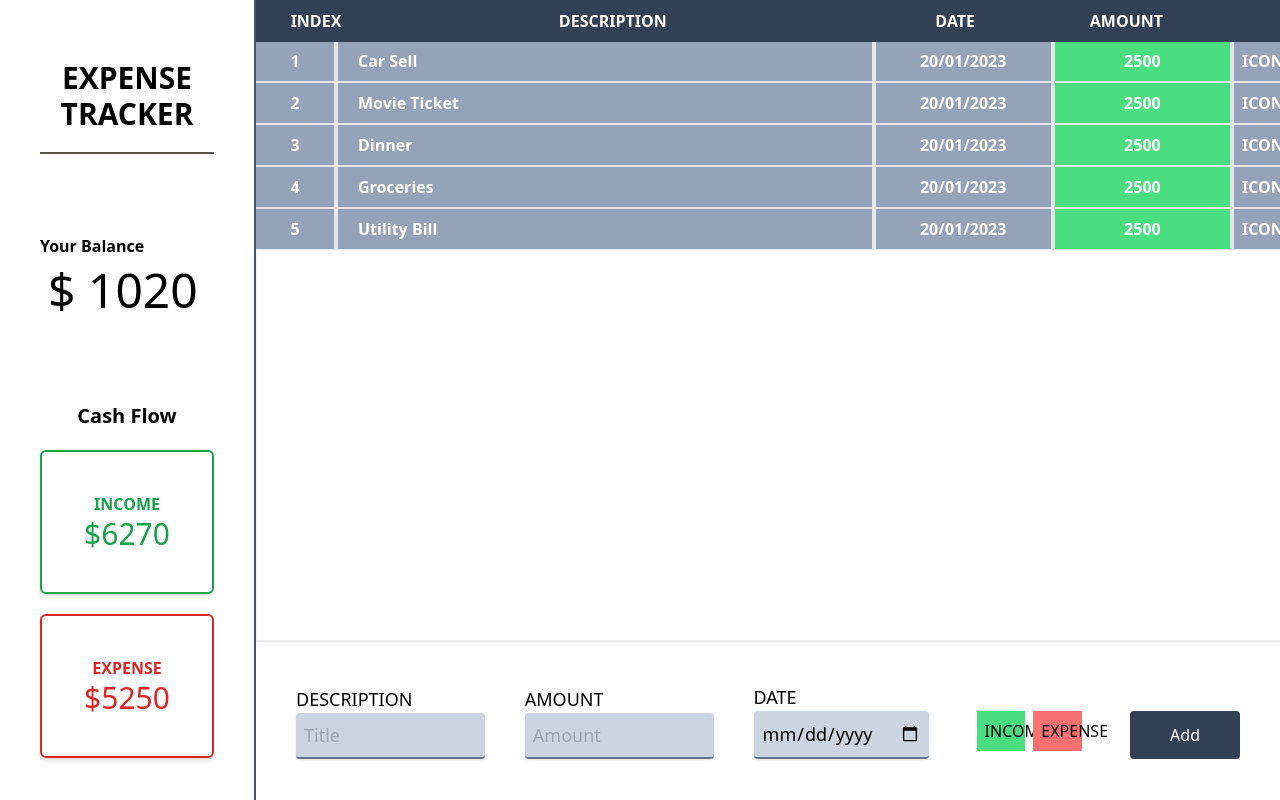
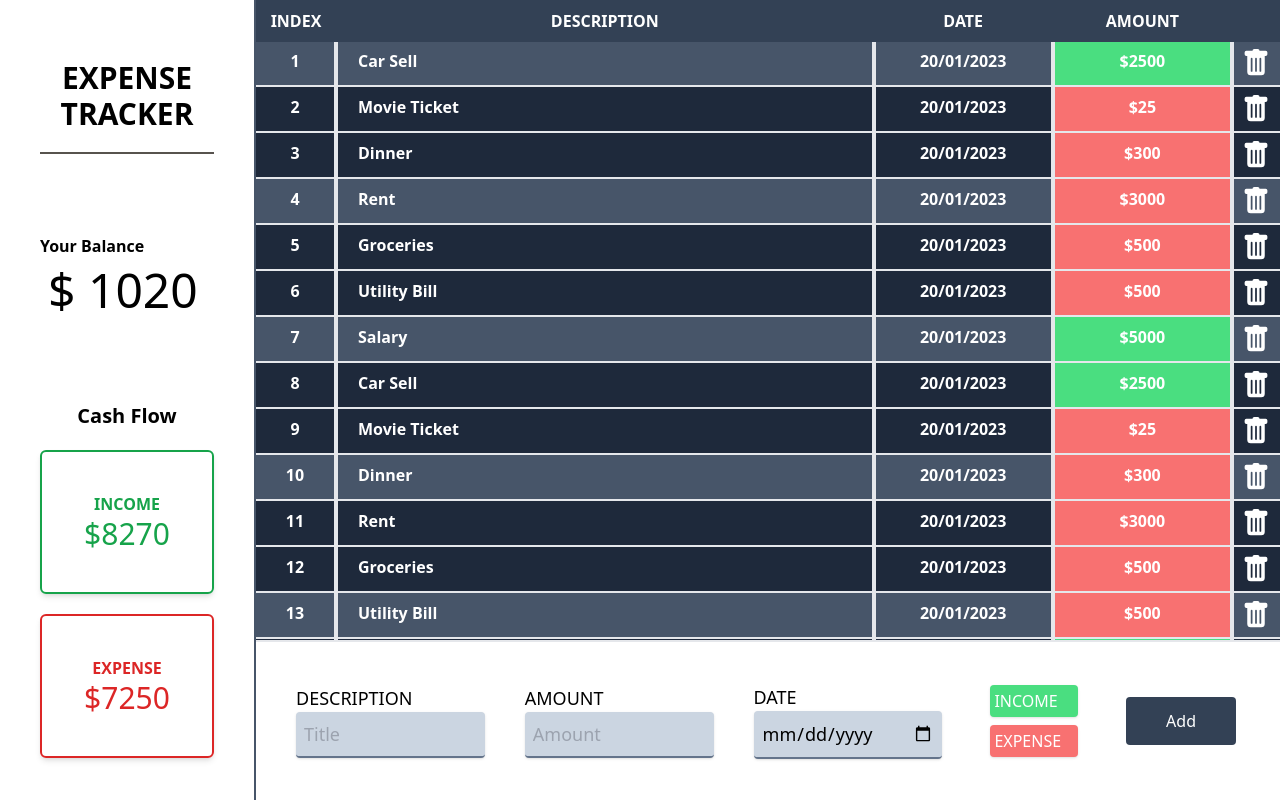
Before and after one commit to IsmayelAlam/practice_react, a React (Create React App) app in the folder expense_tracker/: page / in a window 1280 px wide. Built offline with nearby package versions, Linux system fonts and the light colour scheme.

Commit message:
add demo data

```diff
--- a/expense_tracker/package.json
+++ b/expense_tracker/package.json
@@ -6,8 +6,10 @@
     "@testing-library/jest-dom": "^5.16.5",
     "@testing-library/react": "^13.4.0",
     "@testing-library/user-event": "^13.5.0",
+    "nanoid": "^4.0.2",
     "react": "^18.2.0",
     "react-dom": "^18.2.0",
+    "react-icons": "^4.9.0",
     "react-scripts": "5.0.1",
     "web-vitals": "^2.1.4"
   },
@@ -36,7 +38,6 @@
     ]
   },
   "devDependencies": {
-    "tailwind-scrollbar": "^3.0.4",
     "tailwindcss": "^3.3.2"
   }
 }
--- a/expense_tracker/src/Components/AddExpense.js
+++ b/expense_tracker/src/Components/AddExpense.js
@@ -1,7 +1,7 @@
 export default function AddExpense() {
   return (
     <div className="col-start-2 col-end-6 flex items-center border-t-2 bg-white ">
-      <form className="w-full flex gap-10 items-end px-10">
+      <form className="w-full flex gap-10 items-center px-10">
         <div className="flex flex-col text-lg w-1/5 uppercase">
           <label htmlFor="name">description</label>
           <input
@@ -31,21 +31,32 @@ export default function AddExpense() {
             className="rounded p-2 border-b-2 border-slate-500 bg-slate-300 valid:border-green-400 shadow"
           />
         </div>
-        <div className="grid grid-cols-2 gap-2 uppercase p-2 ">
-          <label htmlFor="income" className="p-2 bg-green-400 ">
+        <div className="grid gap-2 uppercase p-2 ">
+          <label
+            htmlFor="income"
+            className="p-1 bg-green-400 rounded shadow text-white"
+          >
             income
+            <input
+              type="radio"
+              name="type"
+              id="income"
+              className="collapse	 checked:my-5"
+            />
           </label>
-          <input
-            type="radio"
-            name="type"
-            id="income"
-            className="hidden checked:bg-black"
-          />
 
-          <label htmlFor="expense" className="p-2 bg-red-400">
+          <label
+            htmlFor="expense"
+            className="p-1 bg-red-400 rounded shadow text-white"
+          >
             expense
+            <input
+              type="radio"
+              name="type"
+              id="expense"
+              className="collapse	 checked:my-5"
+            />
           </label>
-          <input type="radio" name="type" id="expense" className="hidden" />
         </div>
         <button
           type="submit"
--- a/expense_tracker/src/Components/History.js
+++ b/expense_tracker/src/Components/History.js
@@ -1,14 +1,15 @@
+import { BsFillTrashFill } from "react-icons/bs";
+import { nanoid } from "nanoid";
+
 export default function History() {
   const className =
     "grid grid-flow-col grid-cols-header text-center uppercase font-bold text-white";
 
   return (
     <div className="col-start-2 col-end-6 row-start-1 row-end-5 overflow-y-scroll overflow-x-hidden scrollbar relative">
-      <table class="border-collapse">
+      <table className="border-collapse">
         <thead>
-          <tr
-            className={`fixed w-4/5 z-10 bg-slate-700 py-2 px-5 ${className}`}
-          >
+          <tr className={`fixed w-4/5 z-10 bg-slate-700 py-2 ${className}`}>
             <th>index</th>
             <th>description</th>
             <th>date</th>
@@ -19,15 +20,26 @@ export default function History() {
 
         <tbody className="my-10 z-0 uppercase w-full bg-black font-bold absolute">
           {datas.map((data, i) => {
+            console.log(`bg-slate-${(i % 3) + 5}00`);
+            const bg = i % 3 === 0 ? "bg-slate-600" : "bg-slate-800";
             return (
-              <tr className={`w-full bg-slate-400 ${className}`}>
+              <tr className={`w-full ${bg} ${className}`} key={data.id}>
                 <td className="border-r-2 border-y py-2 px-2">{i + 1}</td>
                 <td className="border-x-2 border-y py-2 text-start px-5 capitalize">
                   {data.title}
                 </td>
-                <td className="border-x-2 border-y py-2">20/01/2023</td>
-                <td className="border-x-2 border-y py-2 bg-green-400">2500</td>
-                <td className="border-l-2 border-y py-2 px-2">icon</td>
+                <td className="border-x-2 border-y py-2">{data.date}</td>
+                <td
+                  className={`border-x-2 border-y py-2 + ${
+                    data.type === "income" ? "bg-green-400" : "bg-red-400"
+                  }
+                  `}
+                >
+                  {data.amount}
+                </td>
+                <td className="border-l-2 border-y py-2 px-2 cursor-pointer ">
+                  <BsFillTrashFill className="h-7 w-7" />
+                </td>
               </tr>
             );
           })}
@@ -39,38 +51,131 @@ export default function History() {
 
 const datas = [
   {
-    id: 1,
+    id: nanoid(),
     title: "Car sell",
     date: "20/01/2023",
     amount: "$2500",
     type: "income",
   },
   {
-    id: 2,
+    id: nanoid(),
     title: "movie ticket",
     date: "20/01/2023",
-    amount: "$2500",
+    amount: "$25",
     type: "expense",
   },
   {
-    id: 3,
+    id: nanoid(),
     title: "dinner",
     date: "20/01/2023",
-    amount: "$2500",
+    amount: "$300",
     type: "expense",
   },
   {
-    id: 4,
-    title: "groceries",
+    id: nanoid(),
+    title: "rent",
     date: "20/01/2023",
-    amount: "$2500",
+    amount: "$3000",
     type: "expense",
   },
   {
-    id: 5,
+    id: nanoid(),
+    title: "groceries",
+    date: "20/01/2023",
+    amount: "$500",
+    type: "expense",
+  },
+  {
+    id: nanoid(),
     title: "utility bill",
     date: "20/01/2023",
-    amount: "$2500",
+    amount: "$500",
     type: "expense",
   },
+  {
+    id: nanoid(),
+    title: "salary",
+    date: "20/01/2023",
+    amount: "$5000",
+    type: "income",
+  },
+
+  {
+    id: nanoid(),
+    title: "Car sell",
+    date: "20/01/2023",
+    amount: "$2500",
+    type: "income",
+  },
+  {
+    id: nanoid(),
+    title: "movie ticket",
+    date: "20/01/2023",
+    amount: "$25",
+    type: "expense",
+  },
+  {
+    id: nanoid(),
+    title: "dinner",
+    date: "20/01/2023",
+    amount: "$300",
+    type: "expense",
+  },
+  {
+    id: nanoid(),
+    title: "rent",
+    date: "20/01/2023",
+    amount: "$3000",
+    type: "expense",
+  },
+  {
+    id: nanoid(),
+    title: "groceries",
+    date: "20/01/2023",
+    amount: "$500",
+    type: "expense",
+  },
+  {
+    id: nanoid(),
+    title: "utility bill",
+    date: "20/01/2023",
+    amount: "$500",
+    type: "expense",
+  },
+  {
+    id: nanoid(),
+    title: "salary",
+    date: "20/01/2023",
+    amount: "$5000",
+    type: "income",
+  },
+
+  {
+    id: nanoid(),
+    title: "rent",
+    date: "20/01/2023",
+    amount: "$3000",
+    type: "expense",
+  },
+  {
+    id: nanoid(),
+    title: "groceries",
+    date: "20/01/2023",
+    amount: "$500",
+    type: "expense",
+  },
+  {
+    id: nanoid(),
+    title: "utility bill",
+    date: "20/01/2023",
+    amount: "$500",
+    type: "expense",
+  },
+  {
+    id: nanoid(),
+    title: "salary",
+    date: "20/01/2023",
+    amount: "$5000",
+    type: "income",
+  },
 ];
--- a/expense_tracker/src/Components/SideBar.js
+++ b/expense_tracker/src/Components/SideBar.js
@@ -13,11 +13,11 @@ export default function SideBar() {
         <h2 className="font-bold text-center text-xl">Cash Flow</h2>
         <div className="p-10 border-2 border-green-600 rounded-md uppercase my-5 text-green-600 font-bold shadow-md text-center">
           <p>Income</p>
-          <p className="text-3xl font-normal">$6270</p>
+          <p className="text-3xl font-normal">$8270</p>
         </div>
         <div className="p-10 border-2 border-red-600 rounded-md uppercase my-5 text-red-600 font-bold shadow-md text-center">
           <p>Expense</p>
-          <p className="text-3xl font-normal">$5250</p>
+          <p className="text-3xl font-normal">$7250</p>
         </div>
       </div>
     </div>
--- a/expense_tracker/tailwind.config.js
+++ b/expense_tracker/tailwind.config.js
@@ -12,5 +12,5 @@ module.exports = {
       },
     },
   },
-  plugins: [require("tailwind-scrollbar")],
+  plugins: [],
 };
```
Also changed, not shown: 1 other file (tests, documents, lock files or other folders).
